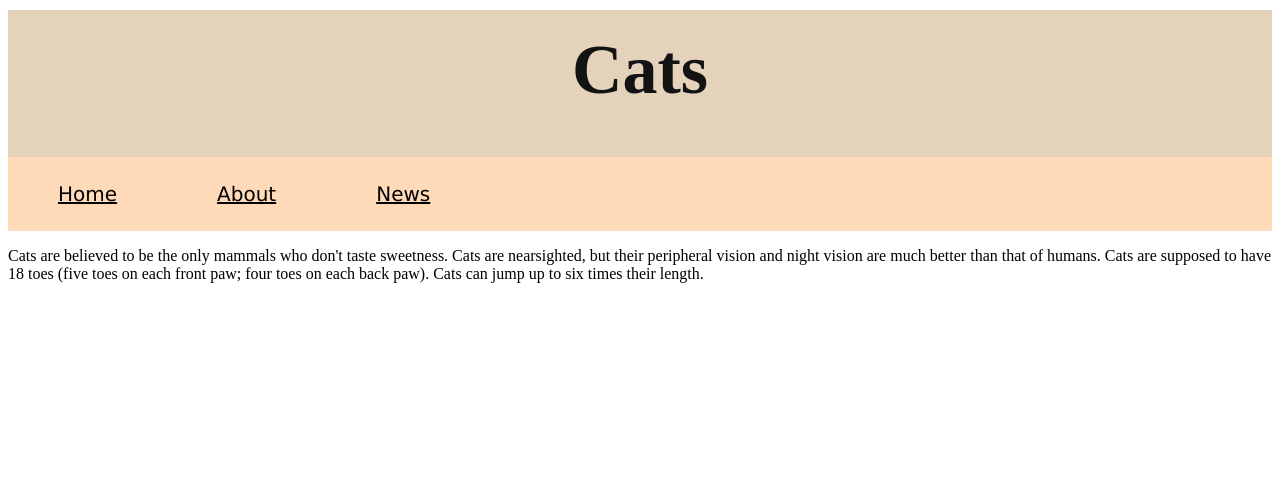
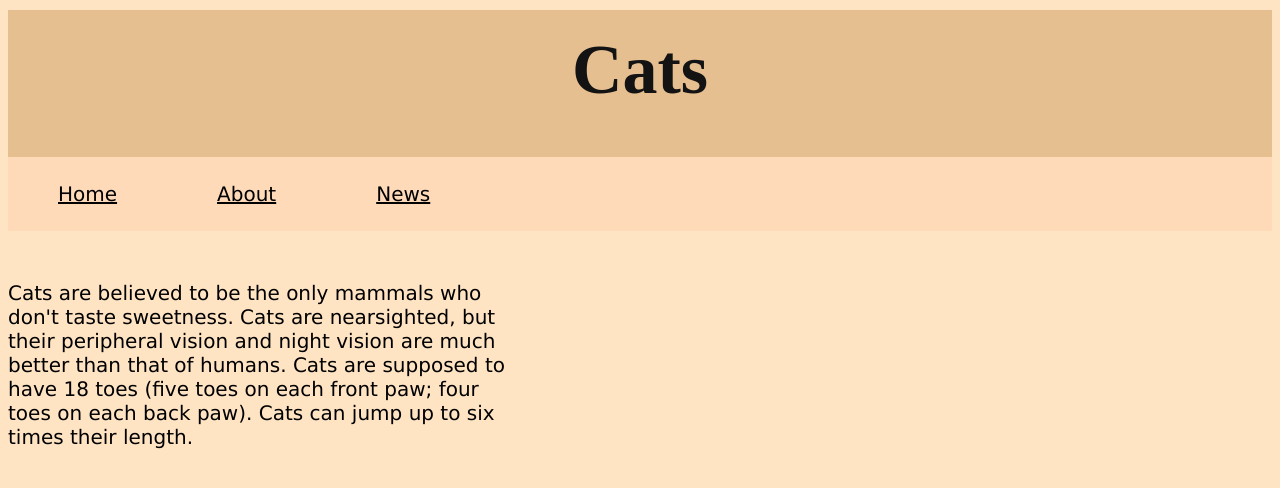
Before and after one commit to milapawlus/cat-website, a plain HTML site: page index.html in a window 1280 px wide. Drawn offline with Linux system fonts and the light colour scheme.

Commit message:
added css to paragraph

```diff
--- a/index.html
+++ b/index.html
@@ -15,7 +15,7 @@
         <nav>
             <div class="topnav">
                 <a class="active" href="http://127.0.0.1:5500/#home">Home</a>
-                <a href="https://en.wikipedia.org/wiki/Cat">About</a>
+                <a href="https://en.wikipedia.org/wiki/Cat navigation bar">About</a>
                 <a href="">News</a>
             </div>
         </nav>
--- a/style.css
+++ b/style.css
@@ -23,6 +23,19 @@ h1 {
     padding: 25px 50px;
     font-family: Verdana, Geneva, Tahoma, sans-serif;
     color: black;
+}
 
+p {
+    font-size: 20px;
+    font-family: Verdana, Geneva, Tahoma, sans-serif;
+    display: block;
+    margin-left: auto;
+    margin-right: auto;
+    width: 40%;
+    padding-top: 30px;
+    float: left;
+}
 
+body {
+    background-color: bisque;
 }
```
